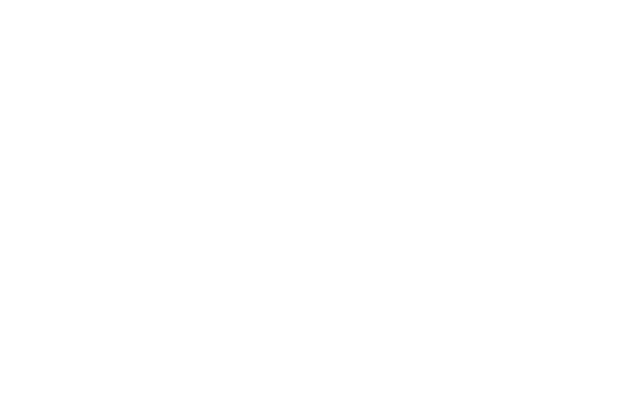
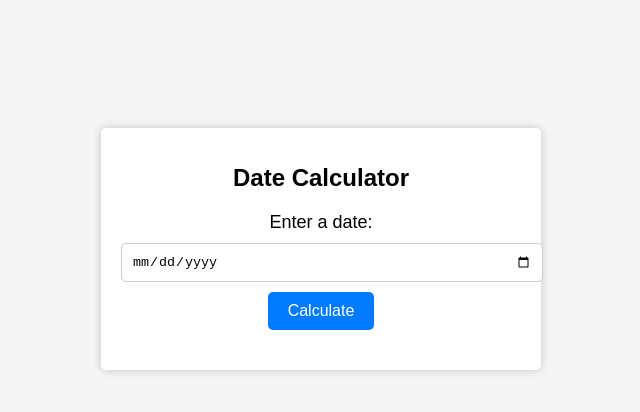
Before and after one commit to ZuriGa/weekday-calculator-app, a website built with webpack: page src/index.html in a window 1280 px wide. Shown: the whole page, without its empty margins (319-959 px from the left). Built offline with nearby package versions, Linux system fonts and the light colour scheme.

Commit message:
completed code

```diff
--- a/css/styles.css
+++ b/css/styles.css
@@ -0,0 +1,53 @@
+body {
+    font-family: Arial, sans-serif;
+    background-color: #f5f5f5;
+    margin: 0;
+    padding: 0;
+}
+
+.container {
+    background-color: #fff;
+    border-radius: 5px;
+    box-shadow: 0 0 10px rgba(0, 0, 0, 0.2);
+    text-align: center;
+    margin: 10% auto;
+    max-width: 400px;
+    padding: 20px;
+}
+
+h1 {
+    font-size: 24px;
+}
+
+label {
+    font-size: 18px;
+    display: block;
+    margin-top: 20px;
+}
+
+input[type="date"] {
+    width: 100%;
+    padding: 10px;
+    margin: 10px 0;
+    border: 1px solid #ccc;
+    border-radius: 5px;
+}
+
+button {
+    background-color: #007BFF;
+    color: #fff;
+    border: none;
+    border-radius: 5px;
+    padding: 10px 20px;
+    font-size: 16px;
+    cursor: pointer;
+}
+
+button:hover {
+    background-color: #0056b3;
+}
+
+#result {
+    font-size: 20px;
+    margin-top: 20px;
+}
--- a/src/index.html
+++ b/src/index.html
@@ -6,6 +6,14 @@
     <title>Weekday Calculator</title>
 </head>
 <body>
+    <div class="container">
+        <h1>Date Calculator</h1>
+        <label for="dateInput">Enter a date:</label>
+        <input type="date" id="dateInput">
+        <button id="calculatorButton">Calculate</button>
+        <p id="result"></p>
+    </div>
+
 
 </body>
 </html>
--- a/src/index.js
+++ b/src/index.js
@@ -1 +1,13 @@
 import './../css/styles.css';
+function WeekdayCalculator() {
+    const dateInput = document.getElementById("dateInput").value;
+    const date = new Date(dateInput);
+    const daysOfWeek = ['Sunday', 'Monday', 'Tuesday', 'Wednesday', 'Thursday', 'Friday', 'Saturday'];
+    const dayOfWeek = daysOfWeek[date.getDay()];
+    return dayOfWeek;
+}
+
+document.getElementById("calculateButton").addEventListener("click", () => {
+    const result = WeekdayCalculator();
+    document.getElementById("result").textContent = `The day of the week is ${result}.`;
+});
--- a/src/weekday-calculator.js
+++ b/src/weekday-calculator.js
@@ -1,4 +1,5 @@
 export default function WeekdayCalculator(dateString) {
+
     const daysOfWeek = ['Sunday', 'Monday', 'Tuesday', 'Wednesday', 'Thursday', 'Friday', 'Saturday'];
     const date = new Date(dateString);
 
```
Lines whose indentation alone changed are shown as unchanged.
